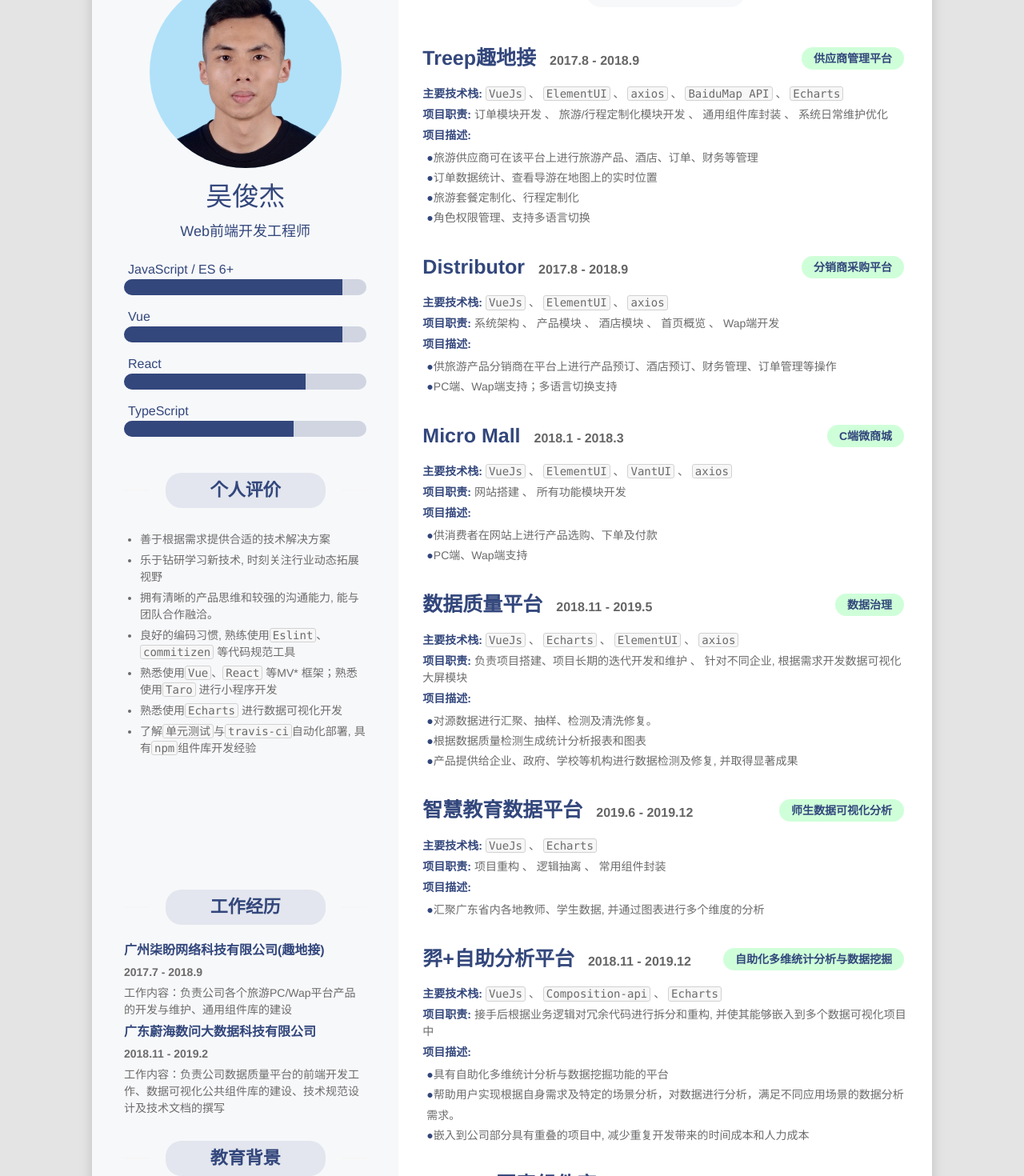
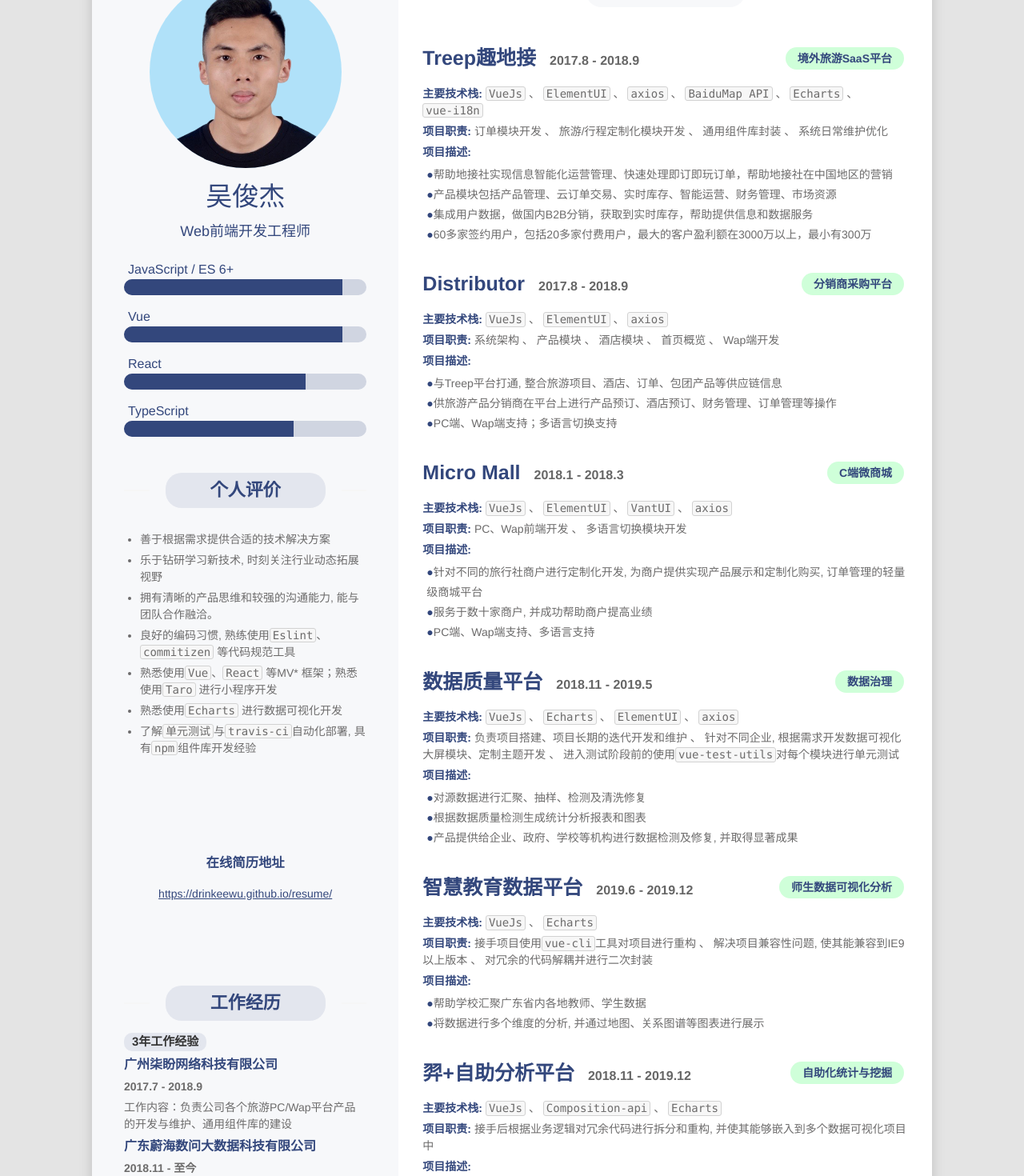
Before and after one commit to drinkeewu/resume, a Vue app: page /#/ in a window 1280 px wide. Shown: the part 120-1590 px from the top of the page at 80% size. Built offline with nearby package versions, Linux system fonts and the light colour scheme.

Commit message:
style: treep项目内容优化

```diff
--- a/src/styles/global.scss
+++ b/src/styles/global.scss
@@ -16,6 +16,9 @@ body{
   color: #333;
   overflow-y: scroll;
   overflow-x: hidden;
+}
+a {
+  color: $deep-blue;
 }
 
 p {
--- a/src/views/aside/Aside.vue
+++ b/src/views/aside/Aside.vue
@@ -29,6 +29,12 @@
         </ul>
       </block-wrapper>
     </div>
+    <div>
+      <h3>在线简历地址</h3>
+      <a href="https://drinkeewu.github.io/resume/">
+        https://drinkeewu.github.io/resume/
+      </a>
+    </div>
 
     <div class="resume-aside-bottom">
       <block-wrapper
@@ -36,6 +42,11 @@
         title="工作经历"
         theme="dark"
       >
+        <span
+          class="work-year"
+        >
+          3年工作经验
+        </span>
         <div
           v-for="(work, wIndex) in works"
           :key="`work-exp${wIndex}`"
@@ -108,13 +119,13 @@ export default {
       ],
       works: [
         {
-          company: '广州柒盼网络科技有限公司(趣地接)',
+          company: '广州柒盼网络科技有限公司',
           date: '2017.7 - 2018.9',
           duty: '负责公司各个旅游PC/Wap平台产品的开发与维护、通用组件库的建设',
         },
         {
           company: '广东蔚海数问大数据科技有限公司',
-          date: '2018.11 - 2019.2',
+          date: '2018.11 - 至今',
           duty: '负责公司数据质量平台的前端开发工作、数据可视化公共组件库的建设、技术规范设计及技术文档的撰写',
         },
       ],
@@ -143,6 +154,15 @@ ul {
   box-sizing: border-box;
   text-align: center;
   background-color: $bg;
+  .work-year {
+    padding: 0 10px;
+    display: inline-block;
+    background: #E3E6EE;
+    color: #333;
+    font-size: 15px;
+    font-weight: bold;
+    border-radius: 10px;
+  }
   &-top {
     .avatar {
       width: 240px;
--- a/src/views/content/project/Project.vue
+++ b/src/views/content/project/Project.vue
@@ -54,7 +54,7 @@
         </span>
         <template v-for="(duty, dIndex) in project.dutys">
           <span :key="`${pIndex}-duty${dIndex}`">
-            {{ duty }}
+            <span v-html="duty" />
             {{ !isLastOf(project.dutys, dIndex) ? "、" : "" }}
           </span>
         </template>
@@ -92,15 +92,19 @@ export default {
             start: '2017.8',
             end: '2018.9',
           },
-          techs: ['VueJs', 'ElementUI', 'axios', 'BaiduMap API', 'Echarts'],
+          techs: ['VueJs', 'ElementUI', 'axios', 'BaiduMap API', 'Echarts', 'vue-i18n'],
           features: [
-            '旅游供应商可在该平台上进行旅游产品、酒店、订单、财务等管理',
-            '订单数据统计、查看导游在地图上的实时位置',
-            '旅游套餐定制化、行程定制化',
-            '角色权限管理、支持多语言切换',
+            '帮助地接社实现信息智能化运营管理、快速处理即订即玩订单，帮助地接社在中国地区的营销',
+            '产品模块包括产品管理、云订单交易、实时库存、智能运营、财务管理、市场资源',
+            '集成用户数据，做国内B2B分销，获取到实时库存，帮助提供信息和数据服务',
+            '60多家签约用户，包括20多家付费用户，最大的客户盈利额在3000万以上，最小有300万',
           ],
-          dutys: ['订单模块开发', '旅游/行程定制化模块开发', '通用组件库封装', '系统日常维护优化'],
-          tags: ['供应商管理平台'],
+          dutys: [
+            '订单模块开发',
+            '旅游/行程定制化模块开发',
+            '通用组件库封装',
+            '系统日常维护优化'],
+          tags: ['境外旅游SaaS平台'],
         },
         {
           title: 'Distributor',
@@ -110,6 +114,7 @@ export default {
           },
           techs: ['VueJs', 'ElementUI', 'axios'],
           features: [
+            '与Treep平台打通, 整合旅游项目、酒店、订单、包团产品等供应链信息',
             '供旅游产品分销商在平台上进行产品预订、酒店预订、财务管理、订单管理等操作',
             'PC端、Wap端支持；多语言切换支持',
           ],
@@ -123,8 +128,12 @@ export default {
             end: '2018.3',
           },
           techs: ['VueJs', 'ElementUI', 'VantUI', 'axios'],
-          features: ['供消费者在网站上进行产品选购、下单及付款', 'PC端、Wap端支持'],
-          dutys: ['网站搭建', '所有功能模块开发'],
+          dutys: ['PC、Wap前端开发', '多语言切换模块开发'],
+          features: [
+            '针对不同的旅行社商户进行定制化开发, 为商户提供实现产品展示和定制化购买, 订单管理的轻量级商城平台',
+            '服务于数十家商户, 并成功帮助商户提高业绩',
+            'PC端、Wap端支持、多语言支持',
+          ],
           tags: ['C端微商城'],
         },
         {
@@ -135,13 +144,14 @@ export default {
           },
           techs: ['VueJs', 'Echarts', 'ElementUI', 'axios'],
           features: [
-            '对源数据进行汇聚、抽样、检测及清洗修复。',
+            '对源数据进行汇聚、抽样、检测及清洗修复',
             '根据数据质量检测生成统计分析报表和图表',
             '产品提供给企业、政府、学校等机构进行数据检测及修复, 并取得显著成果',
           ],
           dutys: [
             '负责项目搭建、项目长期的迭代开发和维护',
-            '针对不同企业, 根据需求开发数据可视化大屏模块',
+            '针对不同企业, 根据需求开发数据可视化大屏模块、定制主题开发',
+            '进入测试阶段前的使用<em>vue-test-utils</em>对每个模块进行单元测试',
           ],
           tags: ['数据治理'],
         },
@@ -153,10 +163,15 @@ export default {
           },
           techs: ['VueJs', 'Echarts'],
           features: [
-            '汇聚广东省内各地教师、学生数据, 并通过图表进行多个维度的分析',
+            '帮助学校汇聚广东省内各地教师、学生数据',
+            '将数据进行多个维度的分析, 并通过地图、关系图谱等图表进行展示',
           ],
           tags: ['师生数据可视化分析'],
-          dutys: ['项目重构', '逻辑抽离', '常用组件封装'],
+          dutys: [
+            '接手项目使用<em>vue-cli</em>工具对项目进行重构',
+            '解决项目兼容性问题, 使其能兼容到IE9以上版本',
+            '对冗余的代码解耦并进行二次封装',
+          ],
         },
         {
           title: '羿+自助分析平台',
@@ -165,11 +180,11 @@ export default {
             end: '2019.12',
           },
           techs: ['VueJs', 'Composition-api', 'Echarts'],
-          tags: ['自助化多维统计分析与数据挖掘'],
+          tags: ['自助化统计与挖掘'],
           dutys: ['接手后根据业务逻辑对冗余代码进行拆分和重构, 并使其能够嵌入到多个数据可视化项目中'],
           features: [
             '具有自助化多维统计分析与数据挖掘功能的平台',
-            '帮助用户实现根据自身需求及特定的场景分析，对数据进行分析，满足不同应用场景的数据分析需求。',
+            '帮助用户实现根据自身需求及特定的场景分析，对数据进行分析，满足不同应用场景的数据分析需求',
             '嵌入到公司部分具有重叠的项目中, 减少重复开发带来的时间成本和人力成本',
           ],
         },
@@ -179,6 +194,7 @@ export default {
             start: '2019.5',
             end: '2019.7',
           },
+          tags: ['图表组件库'],
           techs: ['VueJs', 'Echarts', 'npm'],
           dutys: ['组件库项目的架构', '使用文档撰写', '组件开发规范设计'],
           features: [
```
